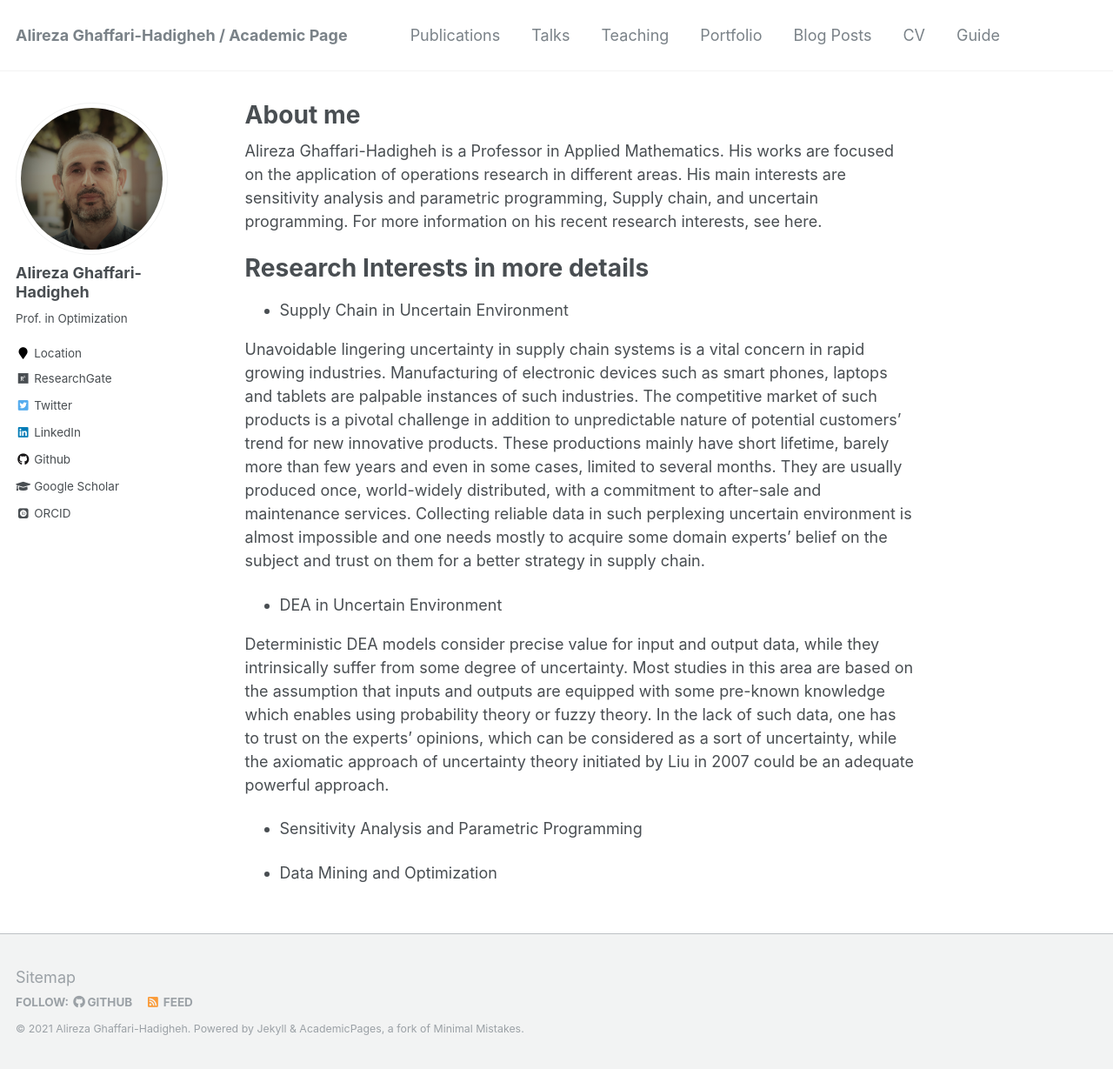
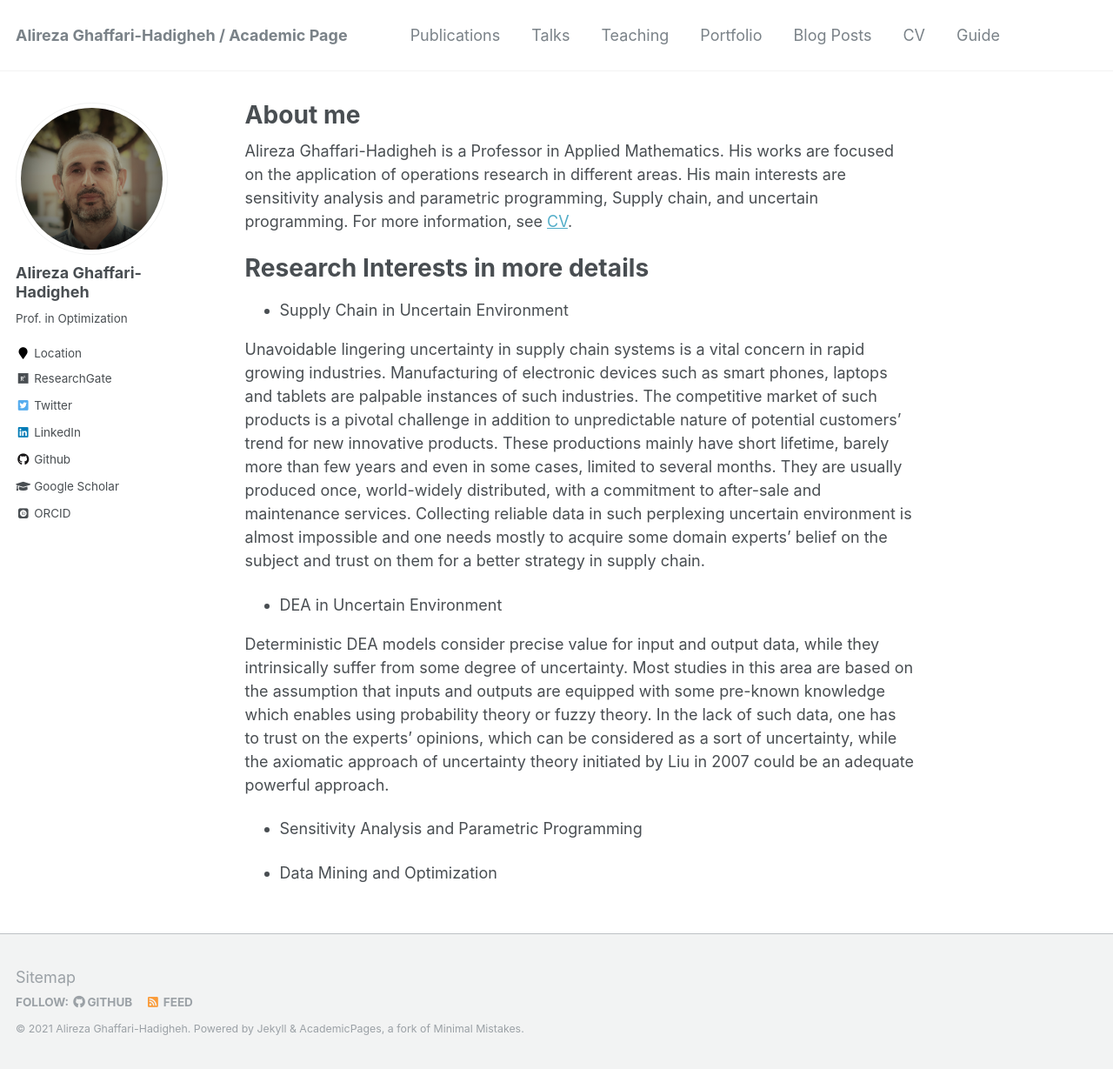
Before and after one commit to Hadigheha/hadigheha.github.io, a Jekyll site: the page built from _pages/about.md, in a window 1280 px wide and 1229 px high. Shown: the whole window at 87% size. Built offline with Jekyll 4.4.1, drawn with Linux system fonts in a browser that asks for light colours; some web fonts are replaced.

Commit message:
Update about.md

```diff
--- a/_pages/about.md
+++ b/_pages/about.md
@@ -8,7 +8,7 @@ redirect_from:
   - /about.html
 ---
 
-Alireza Ghaffari-Hadigheh is a  Professor in Applied Mathematics. His works are focused on the application of operations research in different areas. His main interests are sensitivity analysis and parametric programming, Supply chain, and uncertain programming. For more information on his recent research interests, see here.
+Alireza Ghaffari-Hadigheh is a  Professor in Applied Mathematics. His works are focused on the application of operations research in different areas. His main interests are sensitivity analysis and parametric programming, Supply chain, and uncertain programming. For more information, see [CV](docs/cv_hadigheh.pdf).
 
 Research Interests in more details
 ======
```
